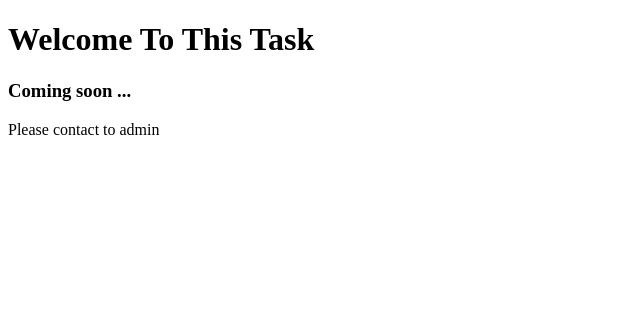
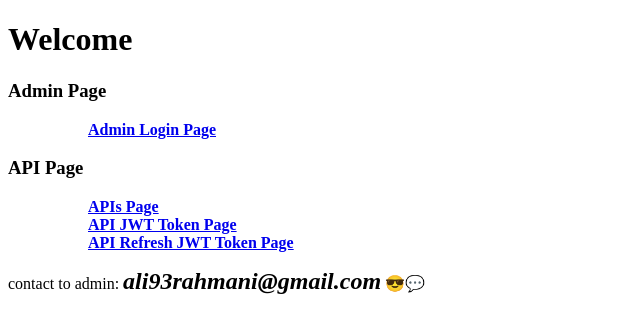
Before and after one commit to alirahmani93/content_with_django, a Django app: template templates/index.html in a window 1280 px wide. Shown: the top 333 px of the page, without its empty margins (0-640 px from the left). Run offline with Django 5.2, Linux system fonts and the light colour scheme; the template is opened without the code that fills it, so the values that code supplies are empty; parts of the project's set-up code (start-up, migrations or seed data) failed here and were passed over.

Commit message:
feat(templates): update welcome template

```diff
--- a/templates/index.html
+++ b/templates/index.html
@@ -5,10 +5,23 @@
     <title>VAZ</title>
 </head>
 <body>
-<div>
-    <h1>Welcome To This Task</h1>
-    <h3>Coming soon ...</h3>
-    <p>Please contact to admin</p>
+<div style="font-family: 'Annapurna SIL',serif">
+    <h1>Welcome</h1>
+    <div style="font-weight: bold">
+        <h3>Admin Page</h3>
+        <ul>
+            <ol><a href="http://localhost/admin/"> Admin Login Page</a></ol>
+        </ul>
+
+        <h3>API Page</h3>
+        <ul>
+            <ol><a href="http://localhost/api/"> APIs Page</a></ol>
+            <ol><a href="http://localhost/api/token/"> API JWT Token Page</a></ol>
+            <ol><a href="http://localhost/api/token/refresh/"> API Refresh JWT Token Page</a></ol>
+        </ul>
+    </div>
+
+    <p>contact to admin: <span style="font-size: 24px; font-weight: bold"><i>ali93rahmani@gmail.com</i></span> 😎💬</p>
 </div>
 </body>
 </html>
```
